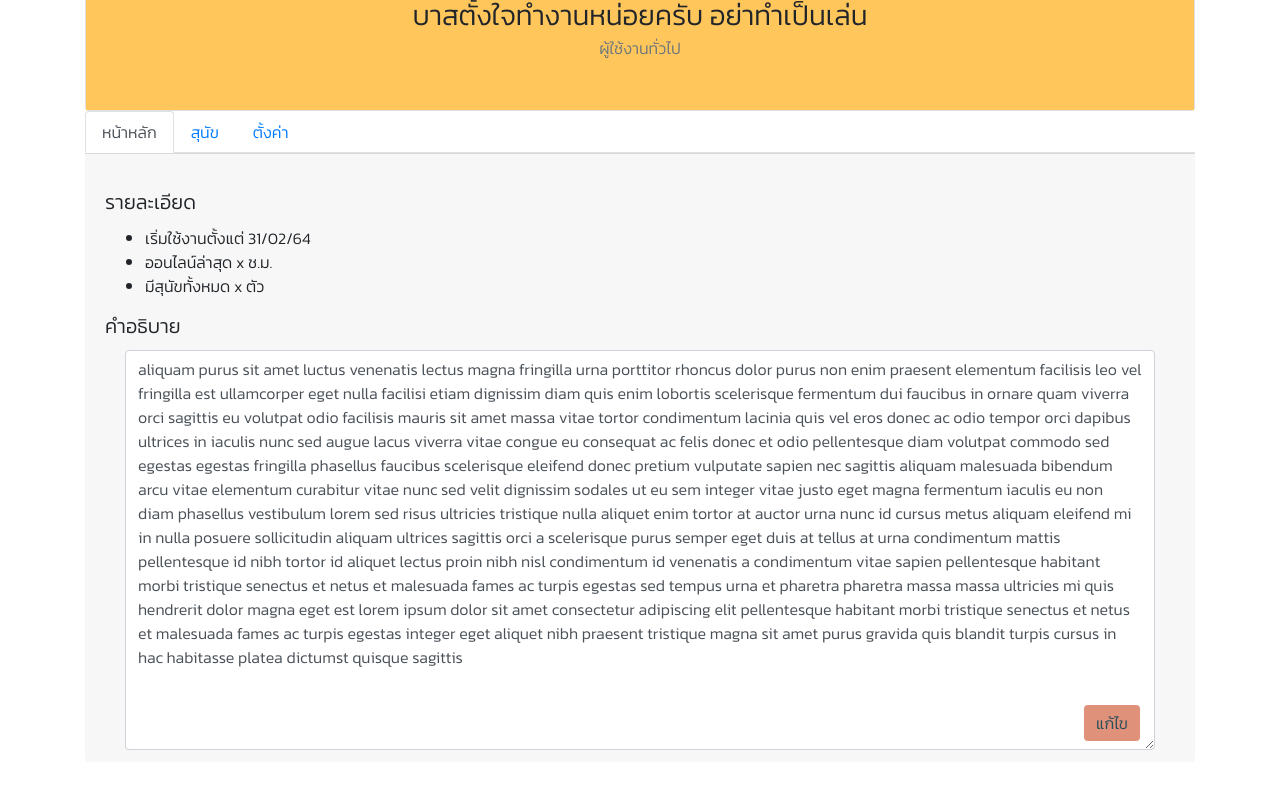
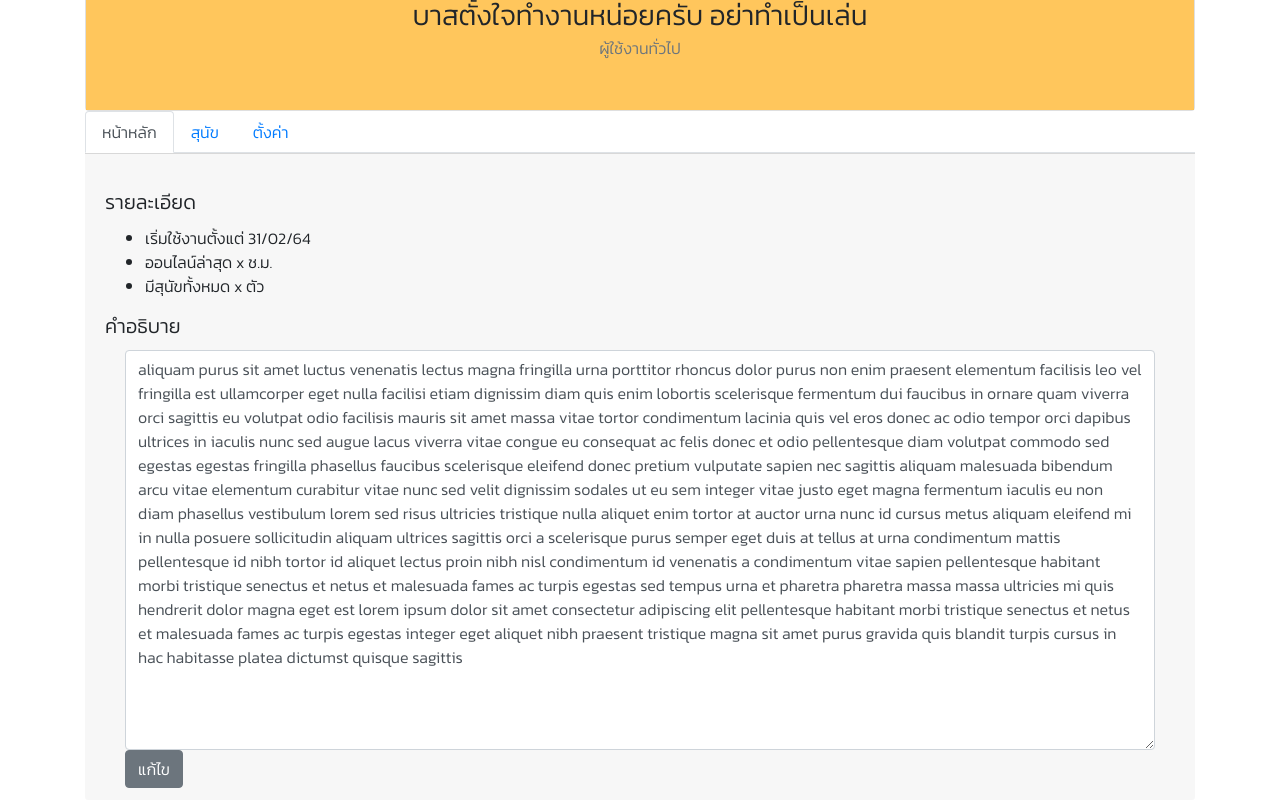
Before and after one commit to Hostdogs/Hostdog-Frontend, a React (Create React App) app in the folder frontend/: page /profile in a window 1280 px wide. Shown: the part 258-1058 px from the top of the page. Built offline with nearby package versions, Linux system fonts and the light colour scheme.

Commit message:
remove style button

```diff
--- a/frontend/src/components/UserProfile/Tab/MainTab.js
+++ b/frontend/src/components/UserProfile/Tab/MainTab.js
@@ -39,9 +39,9 @@ const MainTab = () => {
               editDescription
               } />
             {editable? (
-              <Button onClick={onSetDescription} style={{position:"relative",top:"-40px",float:"right",marginRight:"15px",marginTop:"-5px",backgroundColor:"rgba(212,108,78,0.75)",borderWidth:"0px",color:"#264d59"}}>แก้ไข</Button>
+              <Button onClick={onSetDescription} >แก้ไข</Button>
             ):(null)}
-
+            {/* style={{position:"relative",top:"-40px",float:"right",marginRight:"15px",marginTop:"-5px",backgroundColor:"rgba(212,108,78,0.75)",borderWidth:"0px",color:"#264d59"}} */}
 
 
 
```
